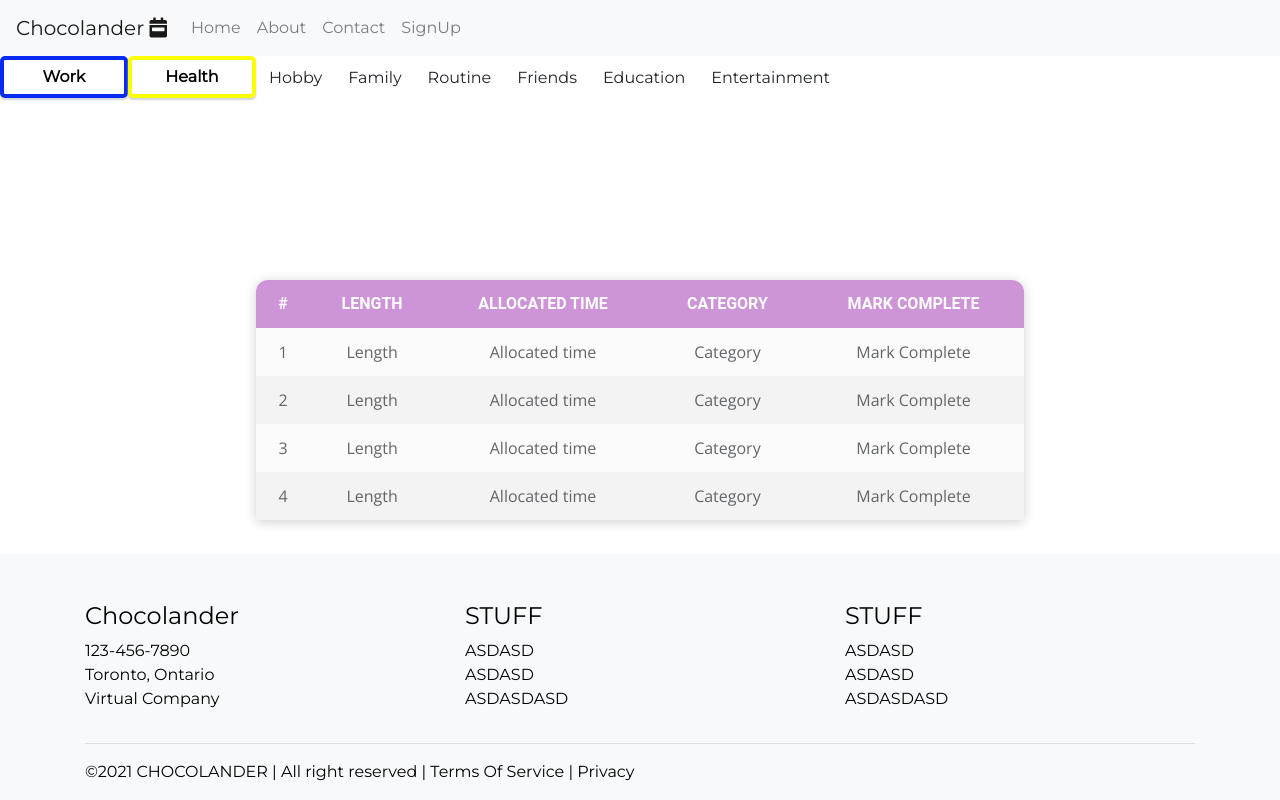
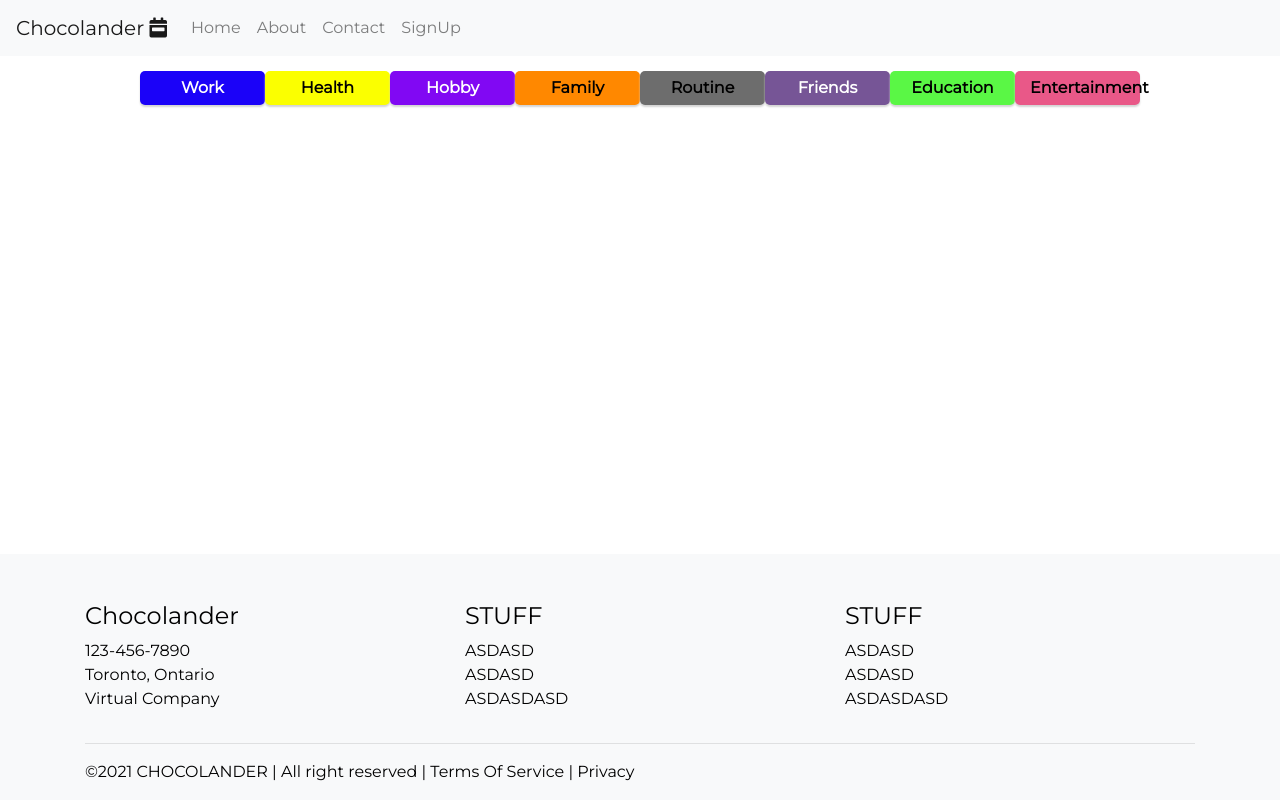
Before and after one commit to chocolander/time-tracking-manager, a React (Create React App) app: page / in a window 1280 px wide. Built offline with nearby package versions, Linux system fonts and the light colour scheme.

Commit message:
Changed button setting

```diff
--- a/package.json
+++ b/package.json
@@ -8,6 +8,7 @@
     "@testing-library/user-event": "^12.6.0",
     "bootstrap": "^4.6.0",
     "react": "^17.0.1",
+    "react-bootstrap": "^1.4.3",
     "react-bootstrap-validation": "^0.1.11",
     "react-dom": "^17.0.1",
     "react-icons": "^4.1.0",
--- a/src/App.js
+++ b/src/App.js
@@ -3,6 +3,12 @@ import './App.css';
 import { Button } from './components/classesLogginButtons/Button';
 import { HealthBtn } from './components/classesLogginButtons/itemButtons/HealthBtn';
 import { WorkBtn } from './components/classesLogginButtons/itemButtons/WorkBtn';
+import { HobbyBtn } from './components/classesLogginButtons/itemButtons/HobbyBtn'
+import { FamilyBtn } from './components/classesLogginButtons/itemButtons/FamilyBtn'
+import { RoutineBtn } from './components/classesLogginButtons/itemButtons/RoutineBtn'
+import { FriendBtn } from './components/classesLogginButtons/itemButtons/FriendBtn'
+import { EducationBtn } from './components/classesLogginButtons/itemButtons/EducationBtn'
+import { EntertainmentBtn } from './components/classesLogginButtons/itemButtons/EntertainmentBtn'
 import Header from './components/Header/Header'
 import Footer from './components/Footer/Footer';
 import DayTable from './components/Tables/DayTable'
@@ -14,15 +20,20 @@ function App() {
     <div className="page-container">
     <div className="content-wrap">
     <Header/>
+
+    <div style={{display: 'flex',  justifyContent:'center', alignItems:'center', padding: 15}}>
     <WorkBtn>Work</WorkBtn>
-    <HealthBtn class="healthbtn">Health</HealthBtn>
-    <Button>Hobby</Button>
-    <Button>Family</Button>
-    <Button>Routine</Button>
-    <Button>Friends</Button>
-    <Button>Education</Button>
-    <Button>Entertainment</Button>
-    <DayTable/>
+    <HealthBtn>Health</HealthBtn>
+    <HobbyBtn>Hobby</HobbyBtn>
+    <FamilyBtn>Family</FamilyBtn>
+    <RoutineBtn>Routine</RoutineBtn>
+    <FriendBtn>Friends</FriendBtn>
+    <EducationBtn>Education</EducationBtn>
+    <EntertainmentBtn>Entertainment</EntertainmentBtn>
+
+    </div>
+
+
     </div>
     <Footer/>
     </div>
--- a/src/components/classesLogginButtons/itemButtons/EducationBtn.css
+++ b/src/components/classesLogginButtons/itemButtons/EducationBtn.css
@@ -1,5 +1,5 @@
 .educationBtn {
-    background-color: white;
+    background-color:  #5af745;
     border: none;
     color: black;
     padding: 5px 15px;
@@ -10,7 +10,6 @@
     transition: 0.4s;
     border-radius: 5px;
     font-weight: bold;
-    border: 4px solid #5af745;
     box-shadow: 0px 2px 2px lightgray;
     width: 10%;
 
@@ -18,6 +17,6 @@
 
 
 .educationBtn:hover {
-    background-color: #5af745;
-    color: white;
+    background-color: #5af74596;
+    color: black;
 }
--- a/src/components/classesLogginButtons/itemButtons/EntertainmentBtn.css
+++ b/src/components/classesLogginButtons/itemButtons/EntertainmentBtn.css
@@ -1,5 +1,5 @@
 .entertainmentBtn {
-    background-color: white;
+    background-color: #e95888;
     border: none;
     color: black;
     padding: 5px 15px;
@@ -10,7 +10,6 @@
     transition: 0.4s;
     border-radius: 5px;
     font-weight: bold;
-    border: 4px solid #e95888;
     box-shadow: 0px 2px 2px lightgray;
     width: 10%;
 
@@ -18,6 +17,6 @@
     }
 
     .entertainmentBtn:hover {
-      background-color: #e95888;
-      color: white;
+      background-color: #e95888a2;
+      color:black;
     }
--- a/src/components/classesLogginButtons/itemButtons/FamilyBtn.css
+++ b/src/components/classesLogginButtons/itemButtons/FamilyBtn.css
@@ -1,5 +1,5 @@
 .familyBtn {
-    background-color: white;
+    background-color: #ff8800;
     border: none;
     color: black;
     padding: 5px 15px;
@@ -10,12 +10,11 @@
     transition: 0.4s;
     border-radius: 5px;
     font-weight: bold;
-    border: 4px solid #ff8800;
     box-shadow: 0px 2px 2px lightgray;
     width: 10%
     }
 
     .familyBtn:hover {
-      background-color: #ff8800;
-      color: white;
+      background-color: #ff8800c7;
+      color: black;
     }
--- a/src/components/classesLogginButtons/itemButtons/FriendBtn.css
+++ b/src/components/classesLogginButtons/itemButtons/FriendBtn.css
@@ -1,7 +1,7 @@
 .friendBtn {
-    background-color: white;
+    background-color:rgb(118, 85, 150);
     border: none;
-    color: black;
+    color: white;
     padding: 5px 15px;
     text-align: center;
     text-decoration: none;
@@ -10,13 +10,12 @@
     transition: 0.4s;
     border-radius: 5px;
     font-weight: bold;
-    border: 4px solid rgb(118, 85, 150);
     width: 10%;
     box-shadow: 0px 2px 2px lightgray;
 
     }
 
     .friendBtn:hover {
-      background-color:rgb(118, 85, 150);
+      background-color:rgba(117, 85, 150, 0.658);
       color: white;
     }
--- a/src/components/classesLogginButtons/itemButtons/HealthBtn.css
+++ b/src/components/classesLogginButtons/itemButtons/HealthBtn.css
@@ -7,15 +7,14 @@
   text-decoration: none;
   display: inline-block;
   font-size: 16px;
-  border: 4px solid #fbff00;
   transition-duration: 0.4s;
   border-radius: 5px;
-  background-color: white;
+  background-color: #fbff00;
   font-weight: bold;
   width: 10%;
   box-shadow: 0px 2px 2px lightgray;
 }
 
 .healthBtn:hover {
-  background-color:#fbff00;
+  background-color:#fbff0085;
 }
--- a/src/components/classesLogginButtons/itemButtons/HobbyBtn.css
+++ b/src/components/classesLogginButtons/itemButtons/HobbyBtn.css
@@ -1,7 +1,7 @@
 .hobbyBtn {
-    background-color: white;
+    background-color: #8108f3;
     border: none;
-    color: black;
+    color: white;
     padding: 5px 15px;
     text-align: center;
     text-decoration: none;
@@ -10,13 +10,12 @@
     transition: 0.4s;
     border-radius: 5px;
     font-weight: bold;
-    border: 4px solid #8108f3;
     width: 10%;
     box-shadow: 0px 2px 2px lightgray;
 
     }
 
     .hobbyBtn:hover {
-      background-color:#8108f3;
+      background-color:#8108f385;
       color: white;
     }
--- a/src/components/classesLogginButtons/itemButtons/RoutineBtn.css
+++ b/src/components/classesLogginButtons/itemButtons/RoutineBtn.css
@@ -1,5 +1,5 @@
 .routineBtn {
-    background-color: white;
+    background-color: #6d6d6d;
     border: none;
     color: black;
     padding: 5px 15px;
@@ -10,13 +10,12 @@
     transition: 0.4s;
     border-radius: 5px;
     font-weight: bold;
-    border: 4px solid #6d6d6d;
     width: 10%;
     box-shadow: 0px 2px 2px lightgray;
 
     }
 
     .routineBtn:hover {
-      background-color:#6d6d6d;
+      background-color:#6d6d6db6;
       color: white;
     }
--- a/src/components/classesLogginButtons/itemButtons/WorkBtn.css
+++ b/src/components/classesLogginButtons/itemButtons/WorkBtn.css
@@ -1,7 +1,7 @@
 .workBtn {
-  background-color: white;
+  background-color: rgb(27, 2, 248);
   border: none;
-  color: black;
+  color: white;
   padding: 5px 15px;
   text-align: center;
   text-decoration: none;
@@ -10,13 +10,12 @@
   transition: 0.4s;
   border-radius: 5px;
   font-weight: bold;
-  border: 4px solid #082bf3;
   width: 10%;
   box-shadow: 0px 2px 2px lightgray;
 
   }
 
   .workBtn:hover {
-    background-color: blue;
-    color: white;
+    background-color: rgba(0, 0, 250, 0.404);
+    color: black;
   }
```
Also changed, not shown: 2 other files (tests, documents, lock files or other folders).
